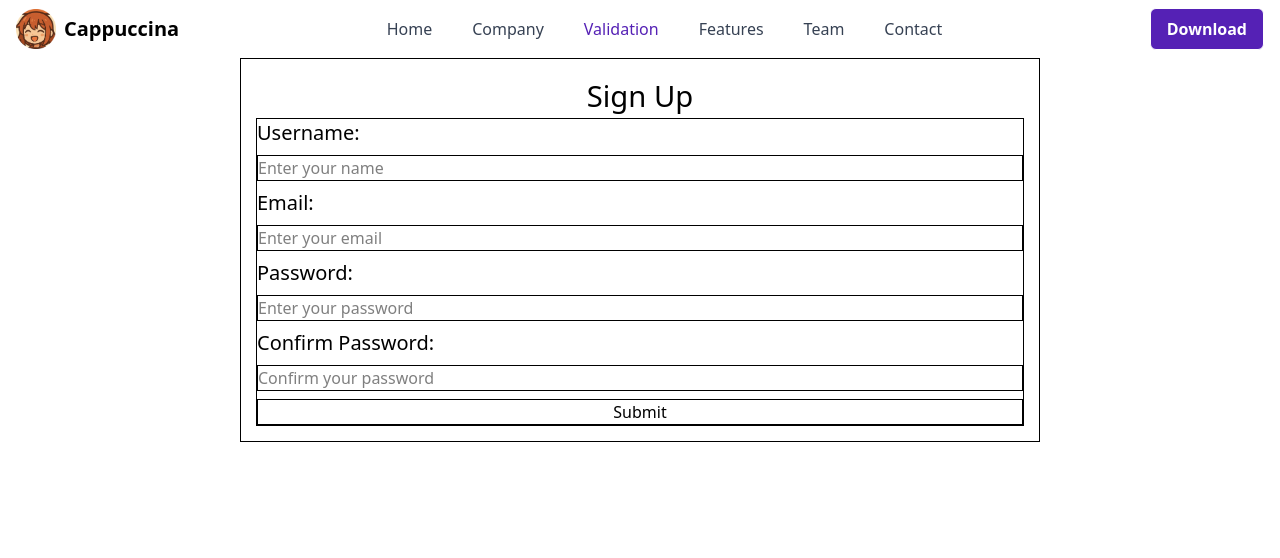
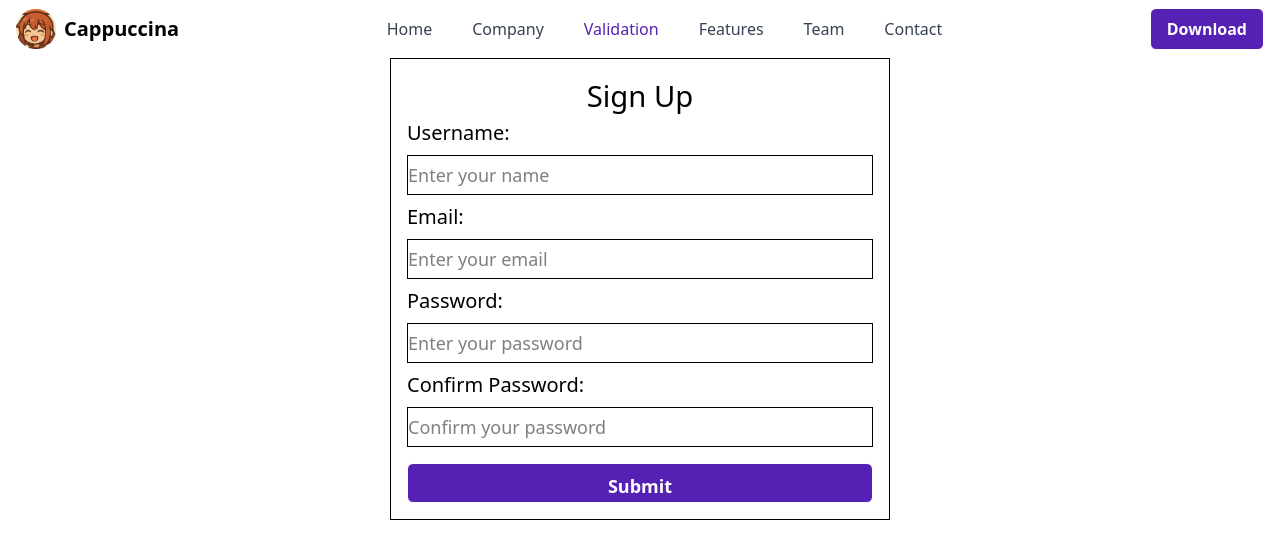
Before and after one commit to Shii108/Landing-Page, a Vue app: page /validation in a window 1280 px wide. Shown: the top 558 px of the page. Built offline with nearby package versions, Linux system fonts and the light colour scheme.

Commit message:
feat(validation: the componenet is responsive now

```diff
--- a/src/components/Validation.vue
+++ b/src/components/Validation.vue
@@ -1,24 +1,24 @@
 <template>
-  <div class="p-4 lg:max-w-[800px] md:max-w-[600px] border mx-auto">
+  <div class="p-4 md:max-w-[500px] border mx-auto">
     <h2 class="font-medium text-[clamp(1.625rem,1.393rem+0.54vw,1.875rem)] text-center">Sign Up</h2>
-    <form @submit.prevent="handleSubmit()" class="flex flex-col gap-2 outline">
+    <form @submit.prevent="handleSubmit()" class="flex flex-col gap-2  text-lg">
       <label for="username" class="text-xl">Username:</label>
-      <input type="text" id="username" v-model="username" placeholder="Enter your name" class="border" required />
-      <div v-if="isValidUsername" class="text-red-500 text-sm">Username must be 3–15 characters and only letters,
+      <input type="text" id="username" v-model="username" placeholder="Enter your name" class="border h-10" required />
+      <div v-if="isValidUsername" class="text-red-500 text-sm">Username must be 3-15 characters and only letters,
         numbers, _ or -.</div>
 
       <label for="email" class="text-xl">Email:</label>
-      <input type="email" id="email" v-model="email" placeholder="Enter your email" class="border" required />
+      <input type="email" id="email" v-model="email" placeholder="Enter your email" class="border h-10" required />
 
       <label for="password" class="text-xl">Password:</label>
-      <input type="password" id="password" v-model="password" placeholder="Enter your password" class="border" required />
+      <input type="password" id="password" v-model="password" placeholder="Enter your password" class="border h-10" required />
       <div v-if="isValidPassword" class="text-sm text-red-500">Min 8 chars, 1 uppercase, 1 number, 1 symbol.</div>
 
       <label for="passwordCheck" class="text-xl">Confirm Password:</label>
-      <input type="password" id="passwordCheck" v-model="passwordCheck" placeholder="Confirm your password" class="border" required />
+      <input type="password" id="passwordCheck" v-model="passwordCheck" placeholder="Confirm your password" class="border h-10" required />
       <div v-if="isPasswordMatch" class="text-sm text-red-500">Password don't match try again</div>
 
-      <button type="submit" class="border">Submit</button>
+      <button type="submit" class="border bg-[#5521B5] text-white px-4 py-2 rounded-md font-semibold h-10 mt-2">Submit</button>
     </form>
   </div>
 </template>
@@ -51,8 +51,11 @@ const handleSubmit = () => {
 const checkUsernameFormat = () => {
   if (username.value && /^[a-zA-Z0-9_-]{3,15}$/.test(username.value)) {
     isValidUsername.value = false;
+    console.log(username.value);
   } else {
     isValidUsername.value = true;
+    console.log("no way i am here");
+    console.log(username.value);
   }
 }
 
```
